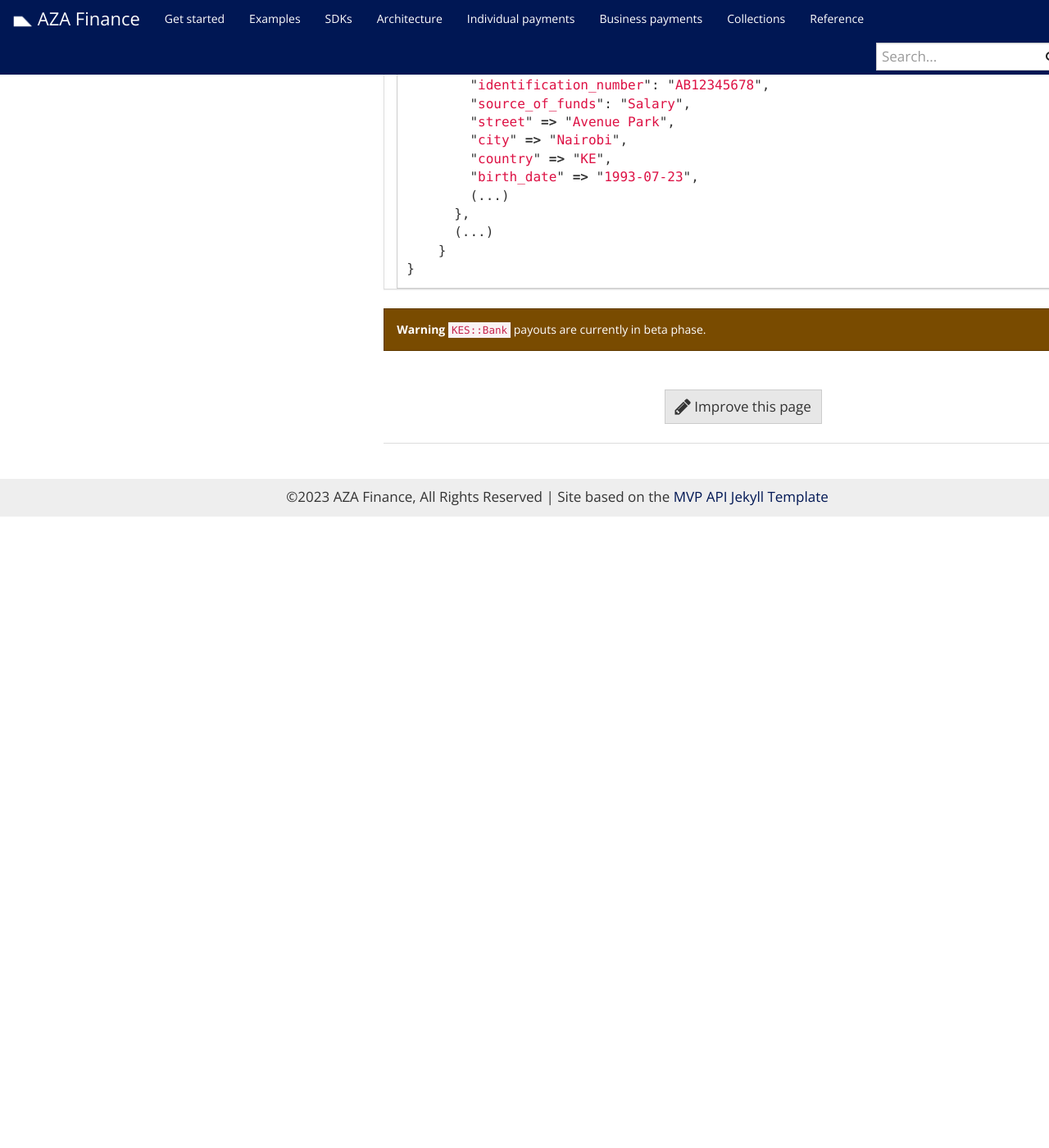
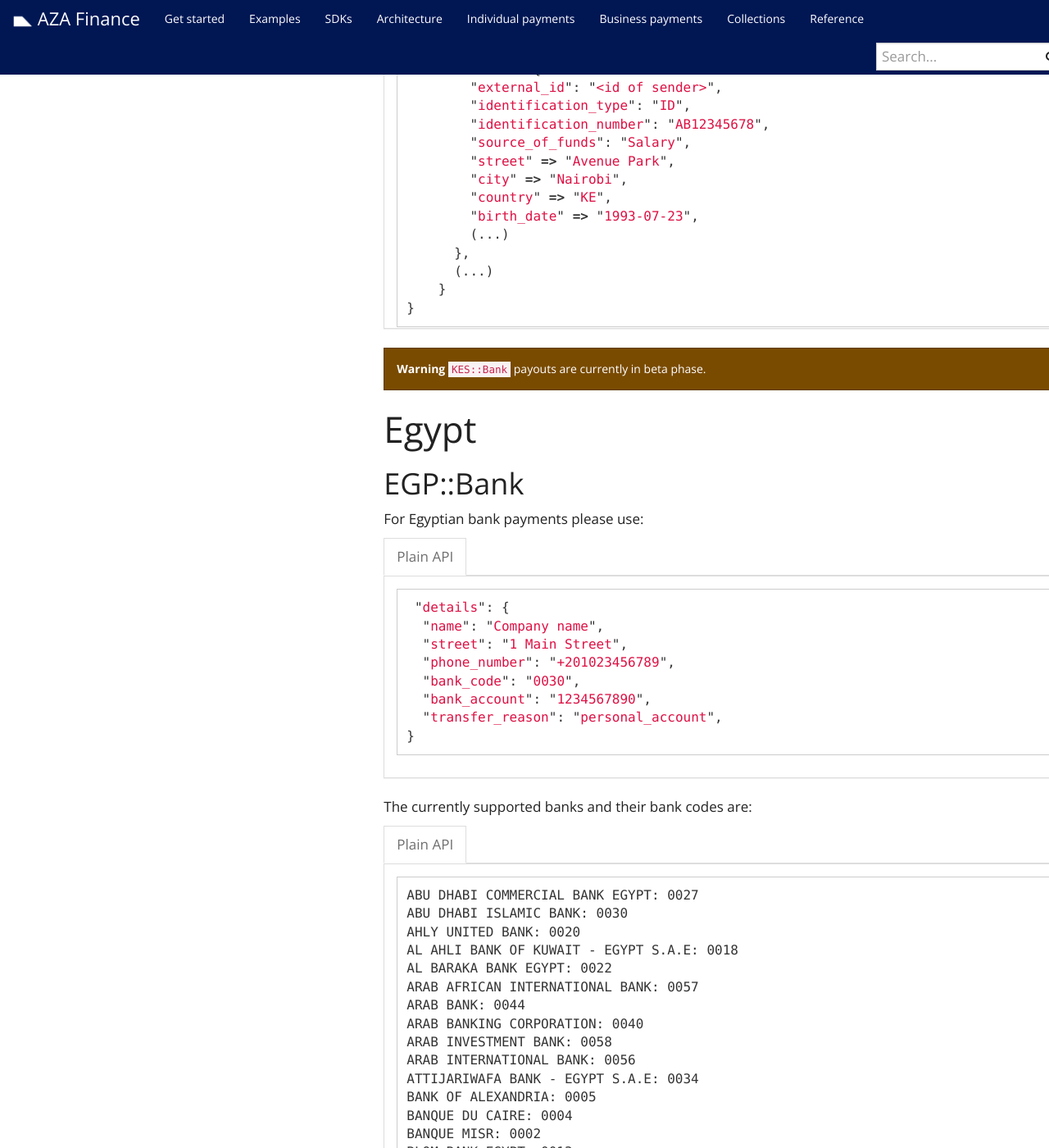
Before and after one commit to transferzero/api-documentation, a Jekyll site: the page built from _docs/business-payments.md, in a window 1280 px wide and 1400 px high, scrolled down 16198 px. Shown: the whole window at 82% size. Built offline with Jekyll 4.4.1, drawn with Linux system fonts in a browser that asks for light colours; nearby versions of some CDN libraries; comment, search, counter and statistics services are not loaded; before the commit the page ends 16828 px from its top, so only the background shows below that; some of the changed text lies outside the part shown.

Commit message:
BTA-12238 Add EGP::Bank payouts support (#216)
Changes
---------

- Adds support for `EGP::Bank` corridor.

![Screenshot 2023-09-21 at 10 08 22](https://github.com/transferzero/api-documentation/assets/40522592/a8276c7f-0e0a-465e-a3c5-f6d0f9ca95c5)
![Screenshot 2023-09-21 at 11 03 21](https://github.com/transferzero/api-documentation/assets/40522592/f51231ca-35ae-40f1-923d-74ef6afaa88c)
![Screenshot 2023-09-21 at 10 07 19](https://github.com/transferzero/api-documentation/assets/40522592/1e7a0e10-4b58-4a83-88aa-4d0313c97ca6)
![Screenshot 2023-09-21 at 10 12 18](https://github.com/transferzero/api-documentation/assets/40522592/bc0519df-0921-424a-ae4a-5a1be5e8c2cd)

````diff
--- a/_docs/business-payments.md
+++ b/_docs/business-payments.md
@@ -454,3 +454,7 @@
 # Kenya
 
 {% include corridors/kes-bank.md recipient_type='business' %}
+
+# Egypt
+
+{% include corridors/egp-bank.md recipient_type='business' %}
--- /dev/null
+++ b/_includes/corridors/egp-bank.md
@@ -0,0 +1,105 @@
+{% include corridors/recipient_name.md %}
+
+## EGP::Bank
+
+For Egyptian bank payments please use:
+
+{% capture data-raw %}
+```javascript
+ "details": {
+  {{ recipient_name }},
+  "street": "1 Main Street",
+  "phone_number": "+201023456789",
+  "bank_code": "0030",
+  "bank_account": "1234567890",
+  "transfer_reason": "personal_account",
+}
+```
+{% endcapture %}
+
+{% include language-tabbar.html prefix=egp-bank-details  raw=data-raw %}
+
+The currently supported banks and their bank codes are:
+
+{% capture data-raw %}
+```
+ABU DHABI COMMERCIAL BANK EGYPT: 0027
+ABU DHABI ISLAMIC BANK: 0030
+AHLY UNITED BANK: 0020
+AL AHLI BANK OF KUWAIT - EGYPT S.A.E: 0018
+AL BARAKA BANK EGYPT: 0022
+ARAB AFRICAN INTERNATIONAL BANK: 0057
+ARAB BANK: 0044
+ARAB BANKING CORPORATION: 0040
+ARAB INVESTMENT BANK: 0058
+ARAB INTERNATIONAL BANK: 0056
+ATTIJARIWAFA BANK - EGYPT S.A.E: 0034
+BANK OF ALEXANDRIA: 0005
+BANQUE DU CAIRE: 0004
+BANQUE MISR: 0002
+BLOM BANK EGYPT: 0013
+CITIBANK: 0043
+COMMERCIAL INTERNATIONAL BANK: 0010
+CREDIT AGRICOLE EGYPT: 0036
+EGYPT POST: 9002
+EGYPTIAN ARAB LAND BANK: 0007
+EGYPTIAN GULF BANK: 0029
+EMIRATES NATIONAL BANK OF DUBAI: 0014
+EXPORT DEVELOPMENT BANK OF EGYPT: 0061
+FAISAL ISLAMIC BANK OF EGYPT: 0059
+FIRST ABU DHABI BANK (formerly NATIONAL BANK OF ABU DHABI): 0019
+HOUSING AND DEVELOPMENT BANK: 0038
+HSBC: 0025
+INDUSTRIAL DEVELOPMENT BANK OF EGYPT: 0008
+MASHREQ BANK: 0046
+MISR IRAN DEVELOPMENT BANK: 0033
+NATIONAL BANK OF EGYPT: 0003
+NATIONAL BANK OF GREECE: 0048
+NATIONAL BANK OF KUWAIT-EGYPT: 0023
+PRINCIPAL BANK FOR DEVELOPMENT AND AGRI.: 0009
+QATAR NATIONAL BANK ALAHLI: 0037
+SOCIETE ARABE INTER. DE BANQUE: 0035
+SUEZ CANAL BANK: 0017
+UNITED BANK: 0031
+```
+{% endcapture %}
+
+{% include language-tabbar.html prefix=egp-bank-options  raw=data-raw %}
+
+{% include corridors/transfer_reasons.md %}
+
+Senders trying to create Egyptian bank payouts need to have the following details present:
+- `"identification_type" => "ID"` - Values: `"PP"`: Passport, `"ID"`: National ID, `'DL'`: Driver's License, `"OT"`: Other
+- `"identification_number" => "AB12345678"`
+- `"phone_number" => "+201023456789"`
+- `"email" => "test.sender@email.com"`
+- `"street" => "1, Main Street"`
+- `"birth_date" => "1983-01-01"`
+
+Please note that the fields above are generally considered optional for senders for other payment corridors. If you wish to use an existing sender who has some of these fields missing you can provide them alongside the `id` or `external_id` field in the sender details. For example:
+
+{% capture data-raw %}
+```javascript
+{
+  "transaction": {
+      "sender": {
+        "external_id": "<id of sender>",
+        "identification_type": "ID",
+        "identification_number": "AB12345678",
+        "phone_number" => "+201023456789",
+        "email" => "test.sender@email.com",
+        "street" => "1, Main Street",
+        "birth_date" => "1983-01-01",
+        (...)
+      },
+      (...)
+    }
+}
+```
+{% endcapture %}
+
+{% include language-tabbar.html prefix="egp-bank-sender-details" raw=data-raw %}
+
+<div class="alert alert-warning" markdown="1">
+**Warning** `EGP::Bank` payouts are currently in beta phase.
+</div>
````
Also changed, not shown: _docs/changelog.md (+5 -1 lines), _docs/individual-payments.md (+4 -0 lines).
